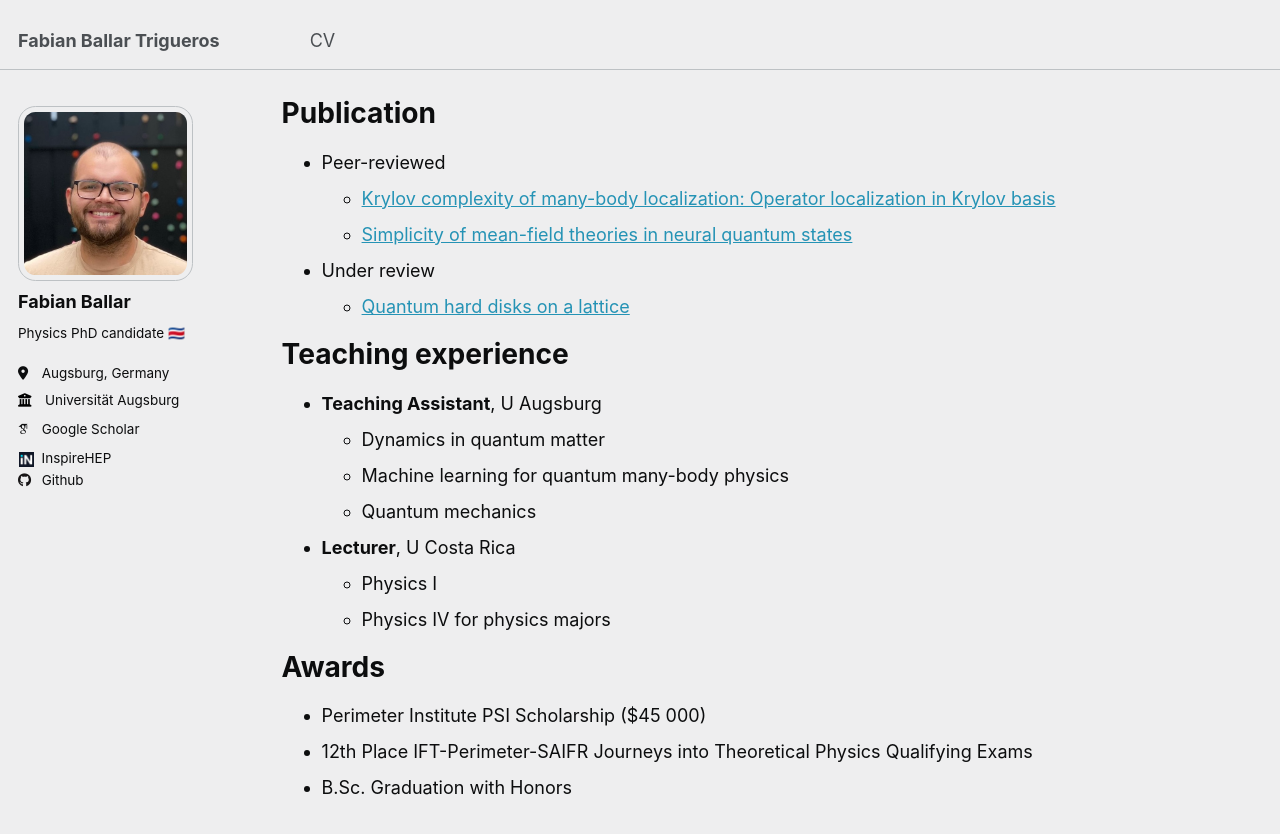
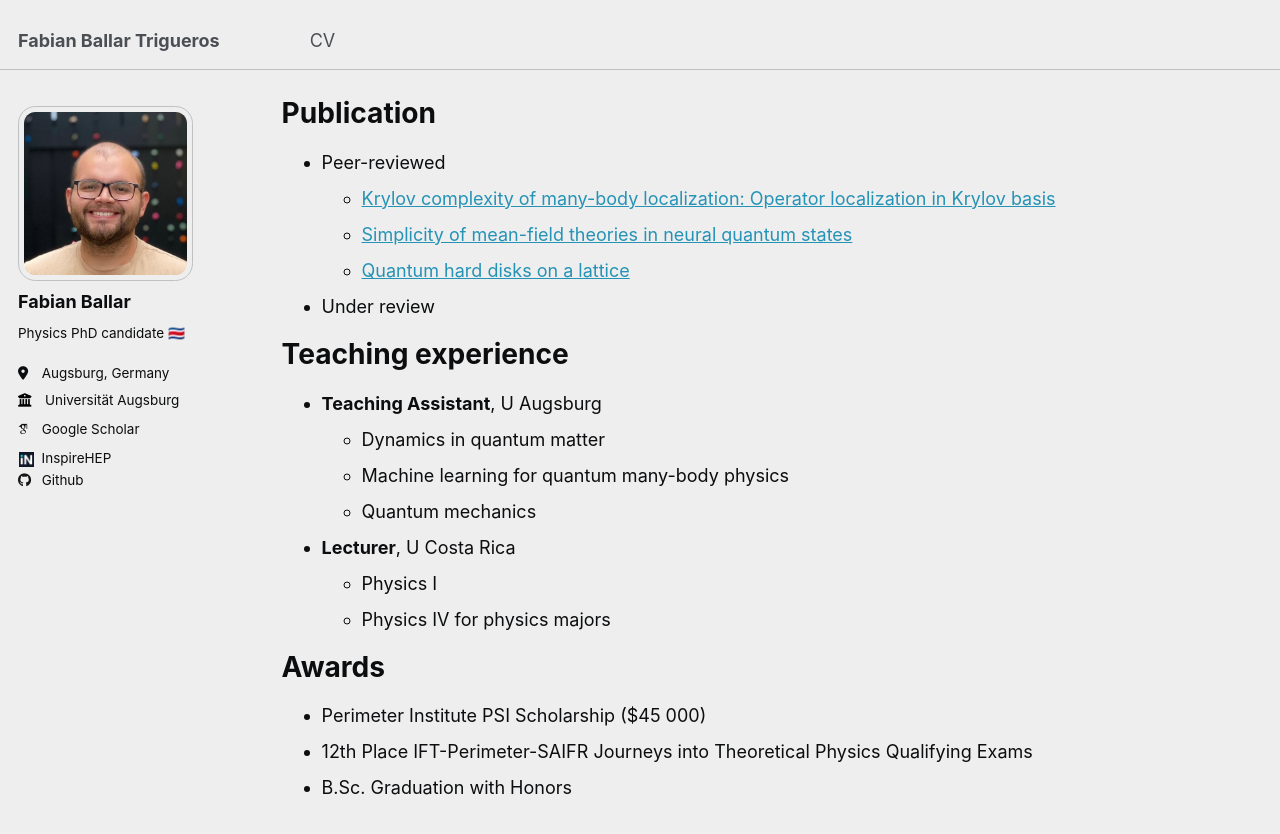
Before and after one commit to FabianBallar7/FabianBallar7.github.io, a Jekyll site: the page built from _pages/cv.md, in a window 1280 px wide and 900 px high, scrolled down 469 px. Shown: the top 834 px of the window. Built offline with Jekyll 4.4.1, drawn with Linux system fonts in a browser that asks for light colours; some web fonts are replaced; part of the change alters nothing that is shown.

Commit message:
Update cv.md

```diff
--- a/_pages/cv.md
+++ b/_pages/cv.md
@@ -50,10 +50,11 @@ Publication
 ](https://scipost.org/10.21468/SciPostPhys.13.2.037)
   * [Simplicity of mean-field theories in neural quantum states
 ](https://journals.aps.org/prresearch/abstract/10.1103/PhysRevResearch.6.023261)
+  * [Quantum hard disks on a lattice]([https://arxiv.org/abs/2311.16240](https://journals.aps.org/prb/abstract/10.1103/PhysRevB.110.L220303))
 
 
 * Under review
-  * [Quantum hard disks on a lattice](https://arxiv.org/abs/2311.16240)
+
 
 Teaching experience
 ======
```
